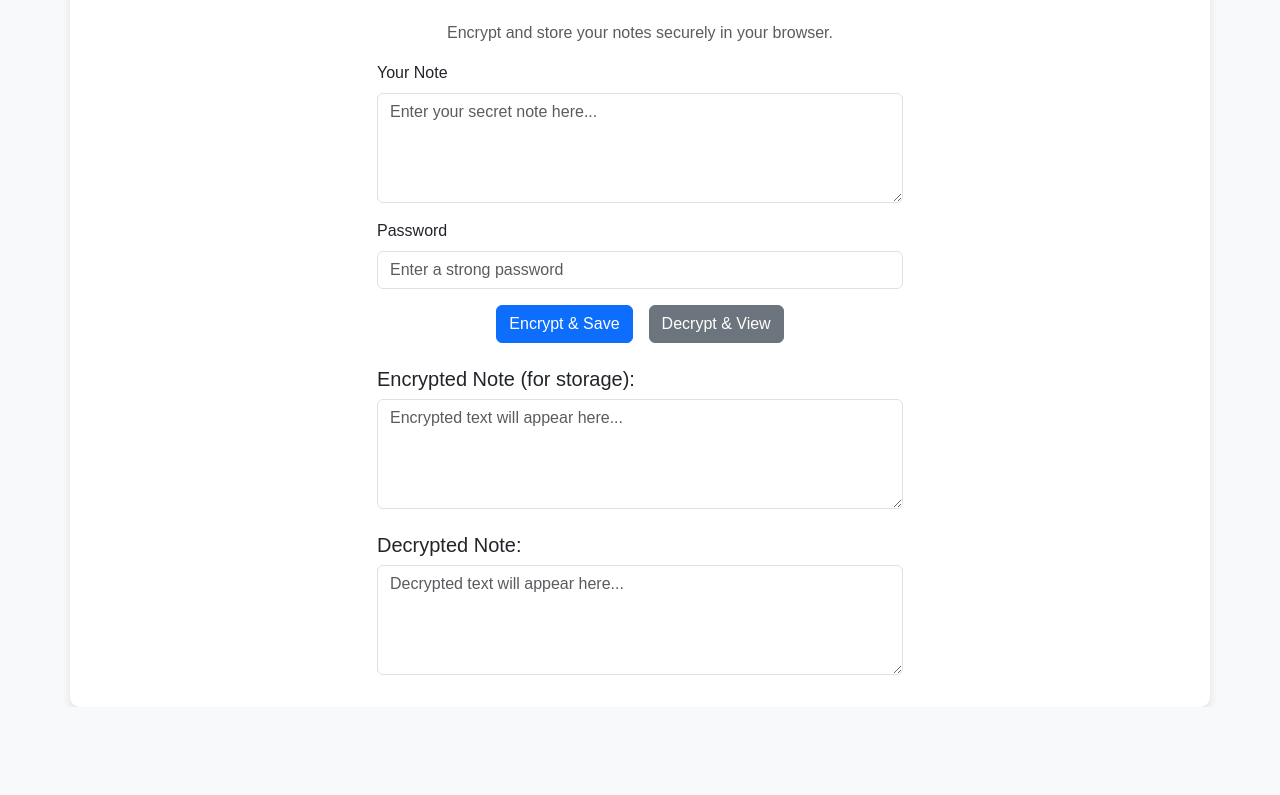
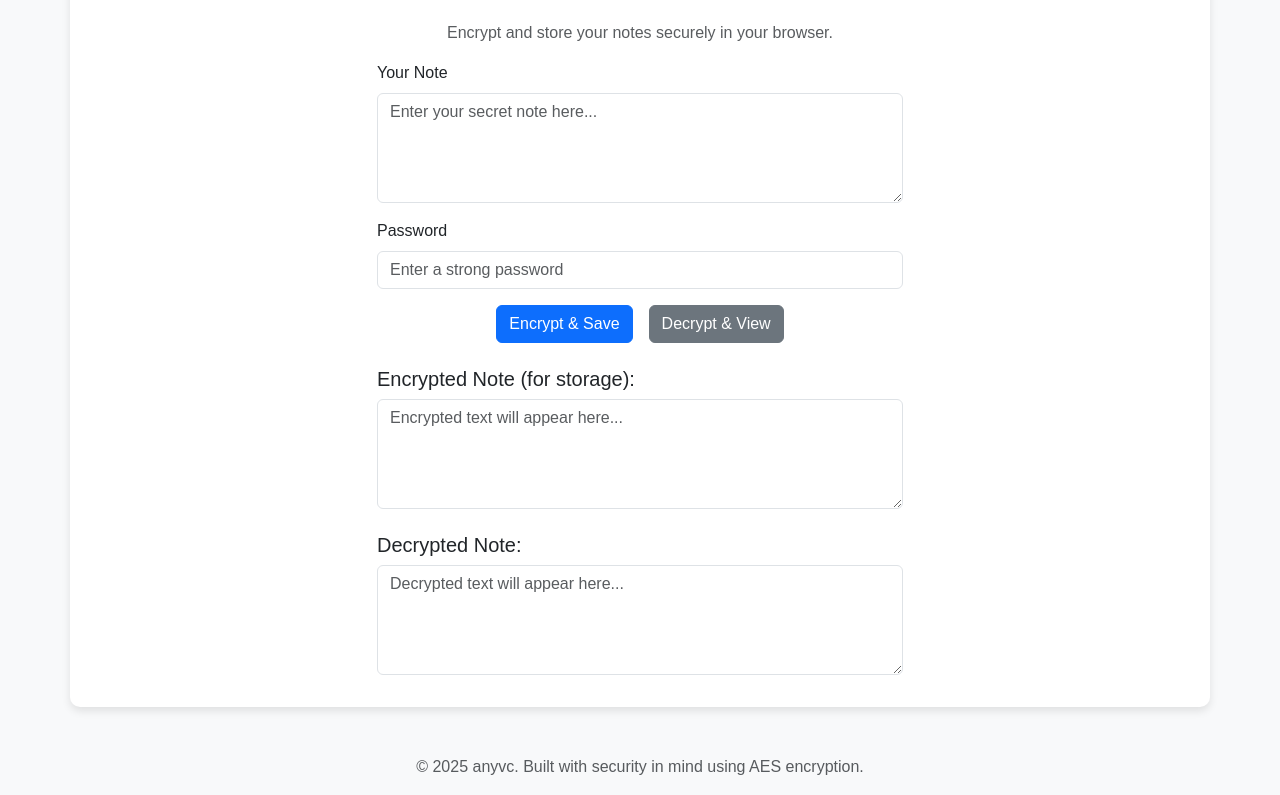
Before and after one commit to anyvc/SecureNoteVault, a plain HTML site: page index.html in a window 1280 px wide. Shown: the part 131-926 px from the top of the page. Before the commit the page ends 838 px from the top, so only its background shows below. Drawn offline with nearby package versions, Linux system fonts and the light colour scheme.

Commit message:
Added footer for better UI polish

```diff
--- a/index.html
+++ b/index.html
@@ -45,5 +45,8 @@
 </div>
     <script src="https://cdn.jsdelivr.net/npm/bootstrap@5.3.0/dist/js/bootstrap.bundle.min.js"></script>
     <script src="script.js"></script>
+<footer class="text-center mt-5 text-muted">
+    <p>&copy; 2025 anyvc. Built with security in mind using AES encryption.</p>
+</footer>
 </body>
 </html>
```
